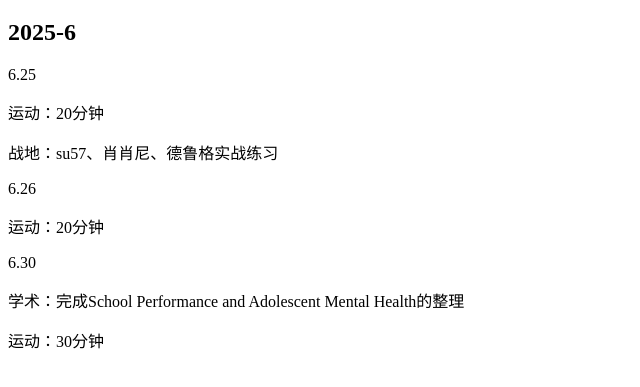
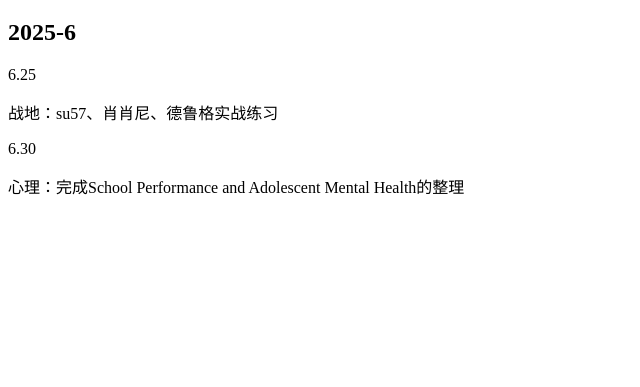
Before and after one commit to groundgrounder/groundgrounder.github.io, a plain HTML site: page index.html in a window 1280 px wide. Shown: the part 61-448 px from the top of the page, without its empty margins (0-640 px from the left). Drawn offline with Linux system fonts and the light colour scheme.

Commit message:
Update index.html

```diff
--- a/index.html
+++ b/index.html
@@ -7,13 +7,9 @@
 <body><h1 id='2025'>2025</h1>
 <h2 id='2025-6'>2025-6</h2>
 <p>6.25</p>
-<p>运动：20分钟</p>
 <p>战地：su57、肖肖尼、德鲁格实战练习</p>
-<p>6.26</p>
-<p>运动：20分钟</p>
 <p>6.30</p>
-<p>学术：完成School Performance and Adolescent Mental Health的整理</p>
-<p>运动：30分钟</p>
+<p>心理：完成School Performance and Adolescent Mental Health的整理</p>
 <p>&nbsp;</p>
 </body>
 </html>
```
